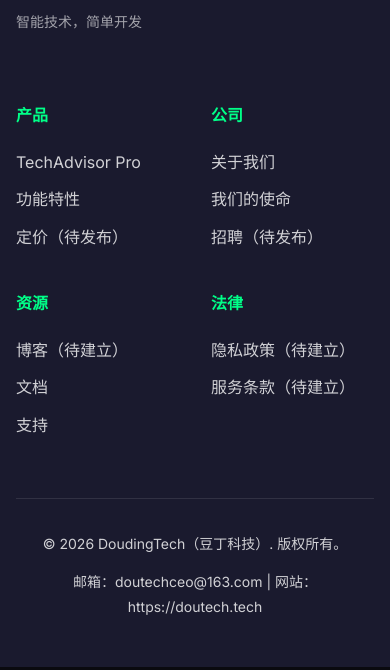
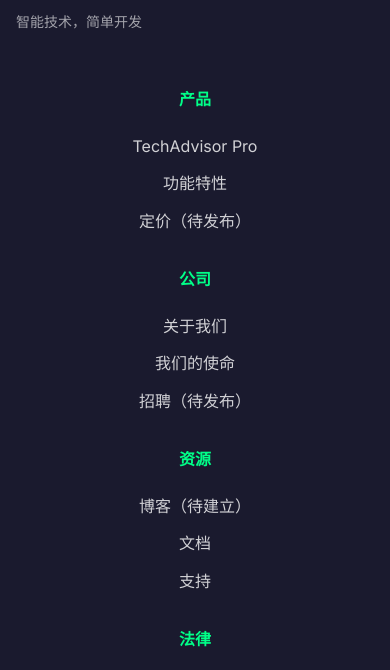
Before and after one commit to xiaocaojimmy/doutech-tech-website, a plain HTML site: page index.html in a window 390 px wide. Shown: the part 8117-8787 px from the top of the page. Drawn offline with Linux system fonts and the light colour scheme; animation ran at ten frames a second.

Commit message:
refactor: 优化footer布局，改进响应式设计
- 调整footer-grid比例为1:2（品牌:链接）
- 桌面端固定4列链接布局
- 平板端(769-1024px)显示2列链接，比例调整为1:1.5
- 移动端(≤768px)垂直堆叠品牌和链接区域，链接显示为2列
- 超小屏幕(≤480px)链接显示为1列并居中

```diff
--- a/css/tech-style.css
+++ b/css/tech-style.css
@@ -649,8 +649,9 @@ p {
 
 .footer-grid {
   display: grid;
-  grid-template-columns: repeat(auto-fit, minmax(200px, 1fr));
+  grid-template-columns: 1fr 2fr; /* 品牌区域占1份，链接区域占2份 */
   gap: var(--space-2xl);
+  align-items: start;
 }
 
 .footer-brand {
@@ -662,11 +663,12 @@ p {
 .footer-tagline {
   color: var(--text-tertiary);
   font-size: var(--font-size-sm);
+  line-height: var(--line-height-relaxed);
 }
 
 .footer-links {
   display: grid;
-  grid-template-columns: repeat(auto-fit, minmax(150px, 1fr));
+  grid-template-columns: repeat(4, 1fr); /* 固定4列，均匀分布 */
   gap: var(--space-xl);
 }
 
@@ -843,11 +845,41 @@ p {
   .tech-button {
     width: 100%;
   }
+
+  .footer-grid {
+    grid-template-columns: 1fr; /* 移动端垂直堆叠 */
+    gap: var(--space-xl);
+  }
+
+  .footer-links {
+    grid-template-columns: repeat(2, 1fr); /* 移动端显示2列 */
+    gap: var(--space-lg);
+  }
 }
 
 @media (min-width: 769px) and (max-width: 1024px) {
   .container {
     max-width: 90%;
+  }
+
+  .footer-grid {
+    grid-template-columns: 1fr 1.5fr; /* 平板设备调整比例 */
+  }
+
+  .footer-links {
+    grid-template-columns: repeat(2, 1fr); /* 平板显示2列，每列2个链接组 */
+    gap: var(--space-xl);
+  }
+}
+
+@media (max-width: 480px) {
+  .footer-links {
+    grid-template-columns: 1fr; /* 超小屏幕显示1列 */
+    gap: var(--space-lg);
+  }
+
+  .footer-column {
+    text-align: center;
   }
 }
 
```
